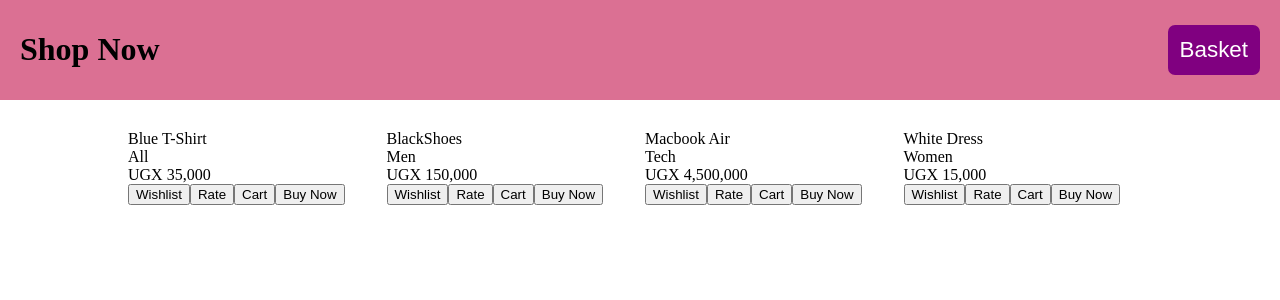
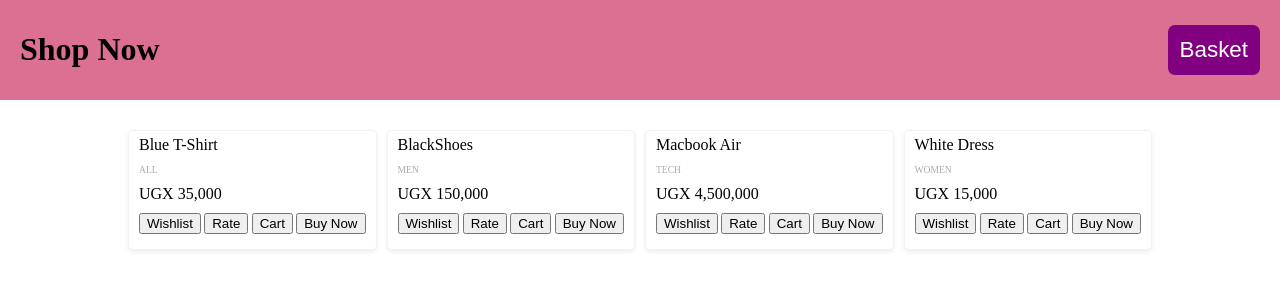
Before and after one commit to ANYURU/shop, a React (Create React App) app: page / in a window 1280 px wide. Shown: the top 300 px of the page. Built offline with nearby package versions, Linux system fonts and the light colour scheme.

Commit message:
Removing classname typos

```diff
--- a/src/components/views/Home.js
+++ b/src/components/views/Home.js
@@ -50,11 +50,11 @@ function Home() {
 
 
                         return  (
-                            <li key={index.toString()} classname="item">
+                            <li key={index.toString()} className="item">
                                 <div>
                                     {inventoryItem.name}
                                 </div>
-                                <div>
+                                <div className="category">
                                     {inventoryItem.category}
                                 </div>
                                 <div>
```
